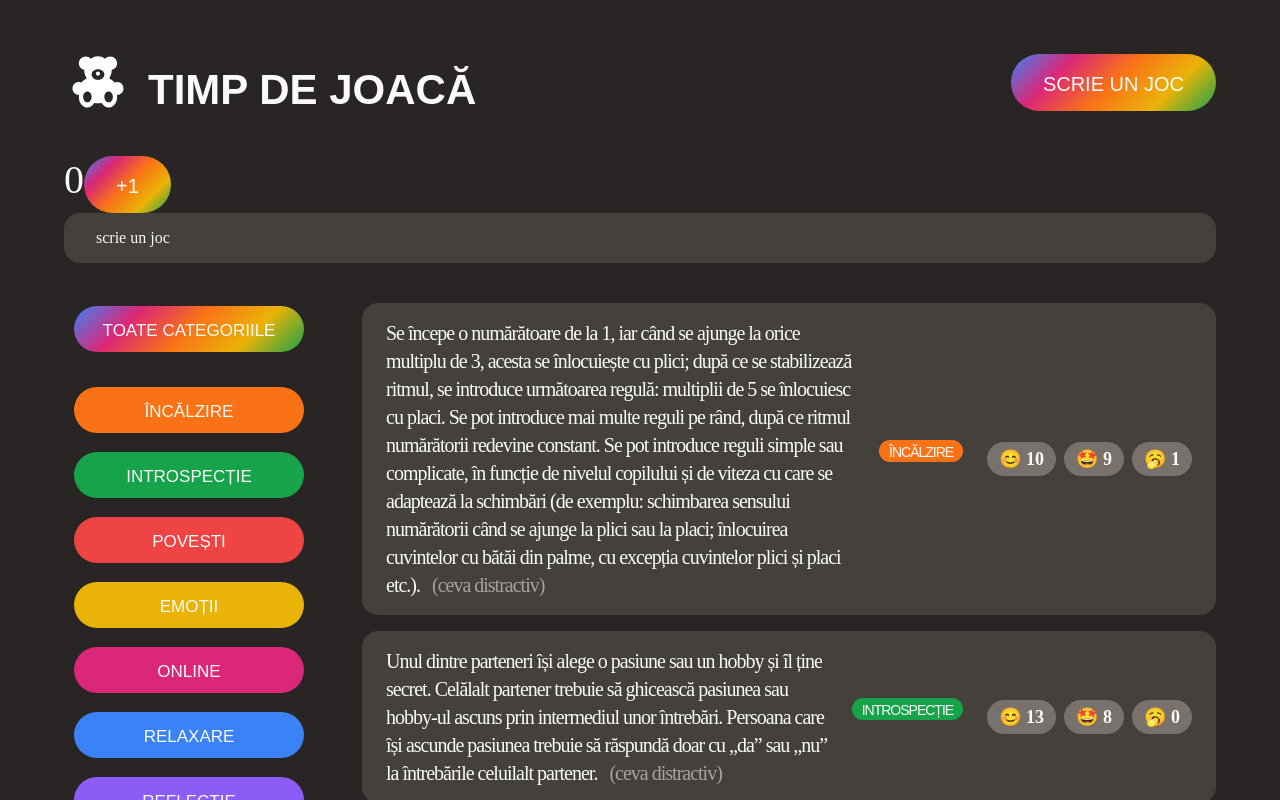
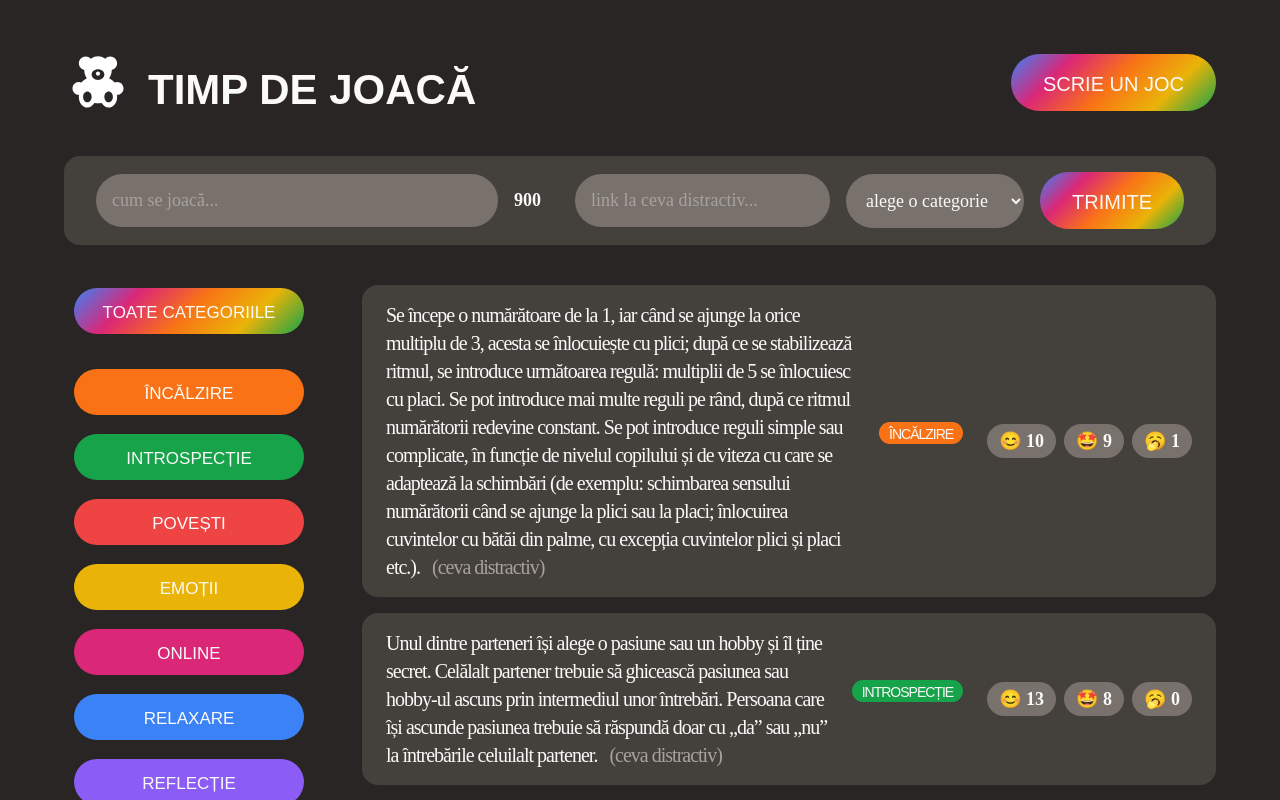
Before and after one commit to DevAniela/time-to-play, a React (Create React App) app in the folder timp-de-joacă/: page / in a window 1280 px wide. Both pictures are taken after a click on the button "SCRIE UN JOC". Shown: the top 800 px of the page. Built offline with nearby package versions, Linux system fonts and the light colour scheme; a web font is replaced by a local one.

Commit message:
Display and hide the form the React way, create header component, work with forms the React way

```diff
--- a/timp-de-joacă/src/App.js
+++ b/timp-de-joacă/src/App.js
@@ -69,27 +69,13 @@ function Counter() {
 }
 
 function App() {
-  const appTitle = "Timp de joacă";
+  const [showForm, setShowForm] = useState(false);
 
   return (
     <>
-      {/* HEADER */}
-      <header class="header">
-        <div class="logo">
-          <img
-            src="mdi--child-toy.svg"
-            height="70"
-            width="70"
-            alt="Teddy bear logo"
-          ></img>
-          <h1>{appTitle}</h1>
-        </div>
+      <Header show={showForm} setShowForm={setShowForm} />
 
-        <button class="btn btn-large btn-open">scrie un joc</button>
-      </header>
-
-      <Counter />
-      <ScrieUnJoc />
+      {showForm ? <ScrieUnJoc /> : null}
 
       <main className="main">
         <FiltruCategorii />
@@ -99,8 +85,28 @@ function App() {
   );
 }
 
-function ScrieUnJoc() {
-  return <form className="joc-form">scrie un joc</form>;
+function Header({ showForm, setShowForm }) {
+  const appTitle = "Timp de joacă";
+  return (
+    <header className="header">
+      <div className="logo">
+        <img
+          src="mdi--child-toy.svg"
+          height="70"
+          width="70"
+          alt="Teddy bear logo"
+        />
+        <h1>{appTitle}</h1>
+      </div>
+
+      <button
+        className="btn btn-large btn-open"
+        onClick={() => setShowForm((show) => !show)}
+      >
+        {showForm ? "închide" : "scrie un joc"}
+      </button>
+    </header>
+  );
 }
 
 const CATEGORII = [
@@ -112,6 +118,45 @@ const CATEGORII = [
   { name: "relaxare", color: "#3b82f6" },
   { name: "reflecție", color: "#8b5cf6" },
 ];
+
+function ScrieUnJoc() {
+  const [reguli, setReguli] = useState("");
+  const [link, setLink] = useState("");
+  const [categorie, setCategorie] = useState("");
+  const reguliLength = reguli.length;
+
+  function handleSubmit(e) {
+    e.preventDefault();
+    console.log(reguli, link, categorie);
+  }
+
+  return (
+    <form className="joc-form" onSubmit={handleSubmit}>
+      <input
+        type="text"
+        placeholder="cum se joacă... "
+        value={reguli}
+        onChange={(e) => setReguli(e.target.value)}
+      />
+      <span>{900 - reguliLength}</span>
+      <input
+        value={link}
+        type="text"
+        placeholder="link la ceva distractiv... "
+        onChange={(e) => setLink(e.target.value)}
+      />
+      <select value={categorie} onChange={(e) => setCategorie(e.target.value)}>
+        <option value="">alege o categorie</option>
+        {CATEGORII.map((cat) => (
+          <option key={cat.name} value={cat.name}>
+            {cat.name.toUpperCase()}
+          </option>
+        ))}
+      </select>
+      <button className="btn btn-large">Trimite</button>
+    </form>
+  );
+}
 
 function FiltruCategorii() {
   return (
```
